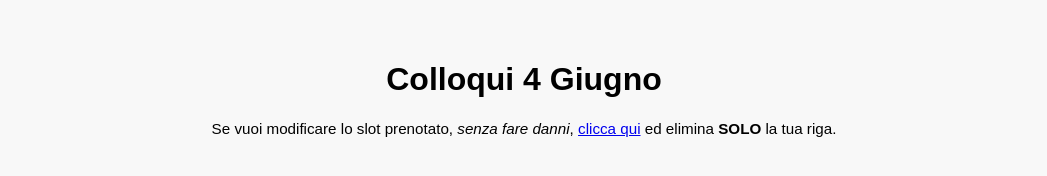
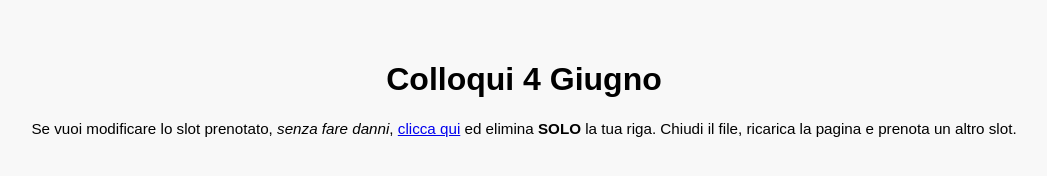
Before and after one commit to milomon26/prenotazioni-4giugno, a plain HTML site: page index.html in a window 1280 px wide. Shown: the whole page, without its empty margins (116-1163 px from the left). Drawn offline with Linux system fonts and the light colour scheme; no server answers.

Commit message:
messaggio modificato

```diff
--- a/index.html
+++ b/index.html
@@ -85,7 +85,7 @@
   <div id="slotsContainer"></div>
   <div id="counter" style="text-align: center; margin-top: 1rem; font-weight: bold;"></div>
   <div style="text-align: center; font-size: 0.95rem; margin-top: 0.25rem;">
-    Se vuoi modificare lo slot prenotato, <em>senza fare danni</em>, <a href="https://docs.google.com/spreadsheets/d/1HbHICc_0tELzJ0xL_v7JSj_GseS_5n2q6vnKDrqAzug/edit" target="_blank">clicca qui</a> ed elimina <strong>SOLO</strong> la tua riga.
+    Se vuoi modificare lo slot prenotato, <em>senza fare danni</em>, <a href="https://docs.google.com/spreadsheets/d/1HbHICc_0tELzJ0xL_v7JSj_GseS_5n2q6vnKDrqAzug/edit" target="_blank">clicca qui</a> ed elimina <strong>SOLO</strong> la tua riga. Chiudi il file, ricarica la pagina e prenota un altro slot.
   </div>
 
   <div id="modal">
```
